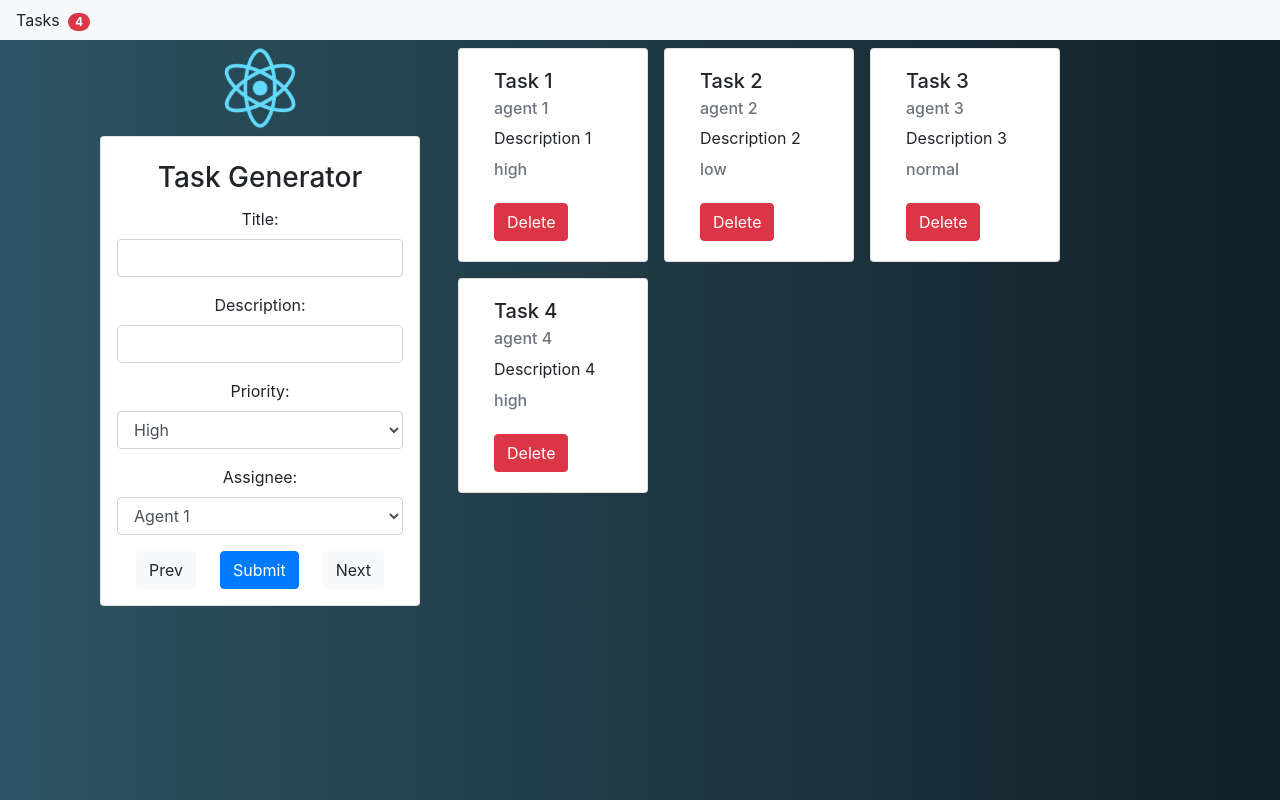
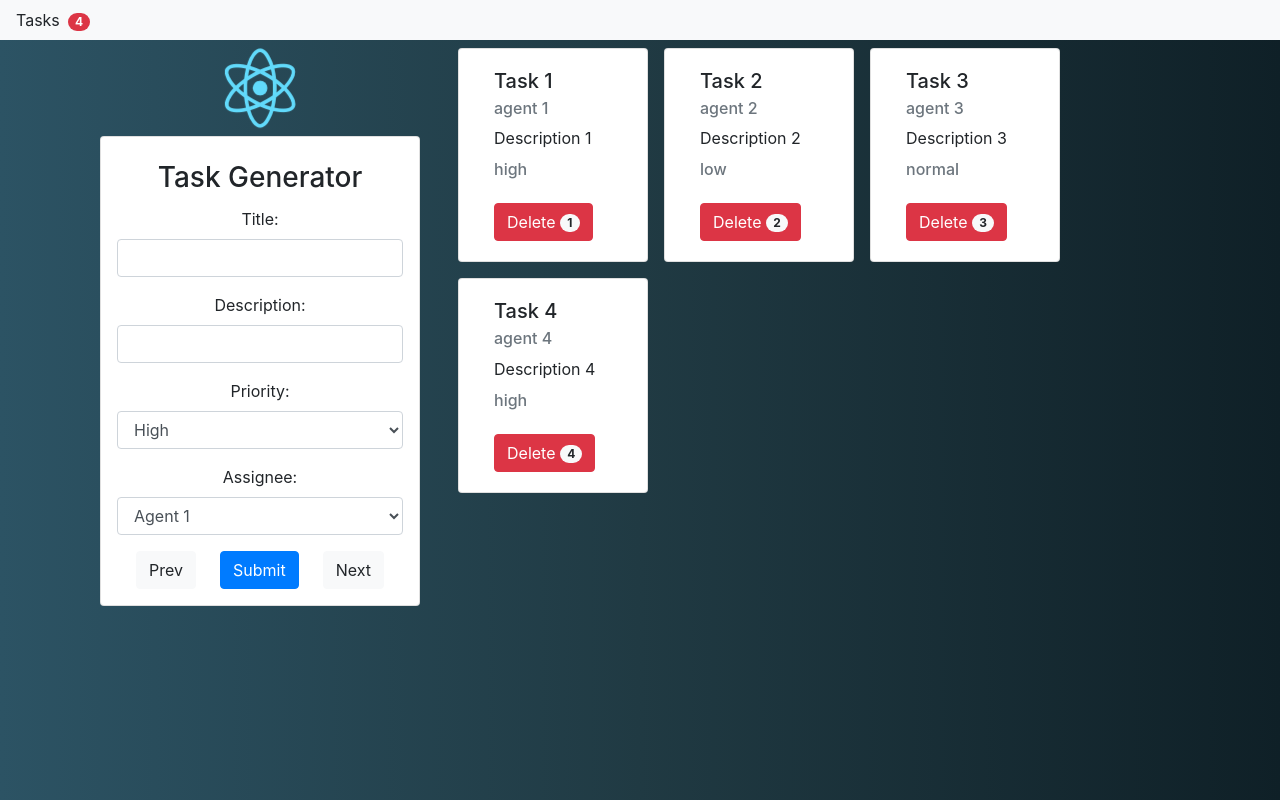
Before and after one commit to caceresfjulian/to_do_app, a React (Create React App) app: page / in a window 1280 px wide. Built offline with nearby package versions, Linux system fonts and the light colour scheme.

Commit message:
Add counter to delete btn

```diff
--- a/src/components/Todos/Todos.js
+++ b/src/components/Todos/Todos.js
@@ -9,7 +9,7 @@ class Todos extends React.Component {
                     <h6 className="card-subtitle mb-2 text-muted">{this.props.assignee}</h6>
                     <p className="card-text">{this.props.description}</p>
                     <h6 href="/" className="card-subtitle text-muted">{this.props.priority}</h6>
-                    <button className="btn btn-danger mt-4" onClick={() => this.props.onClick(this.props.id)}>Delete</button>
+                    <button className="btn btn-danger mt-4" onClick={() => this.props.onClick(this.props.id)}>Delete <span className="badge badge-pill badge-light">{this.props.id + 1}</span></button>
                 </div>
             </div>
         )
```
